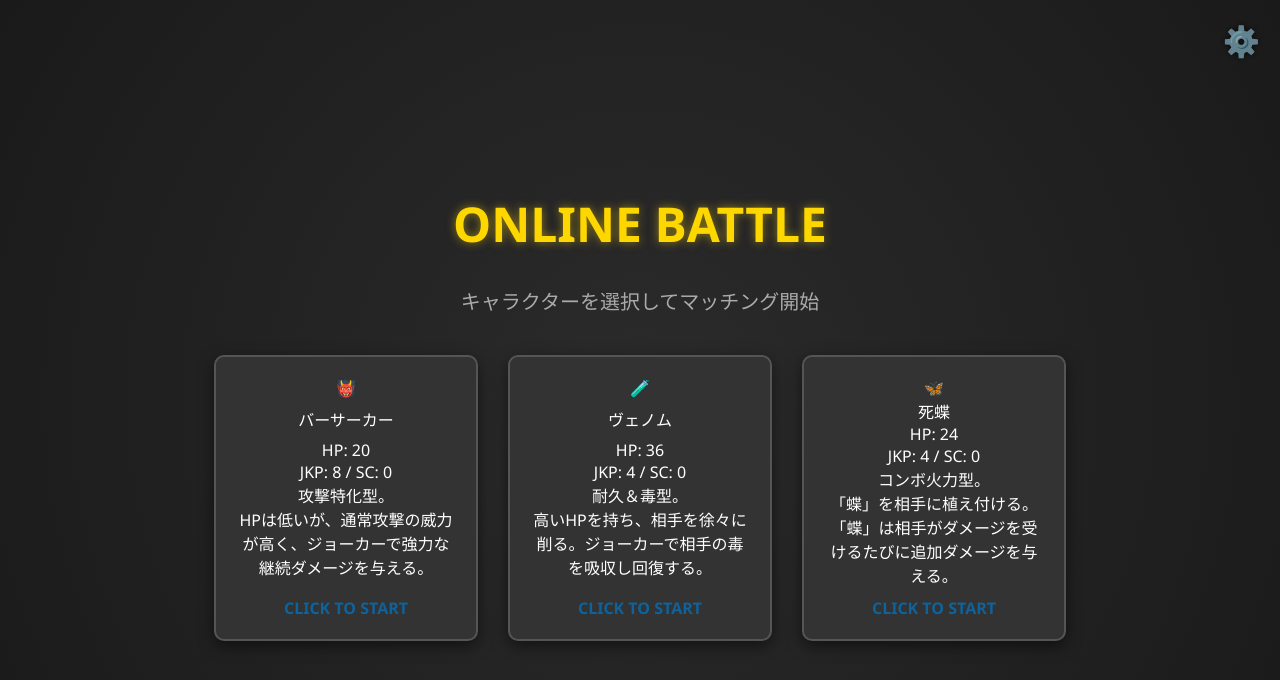
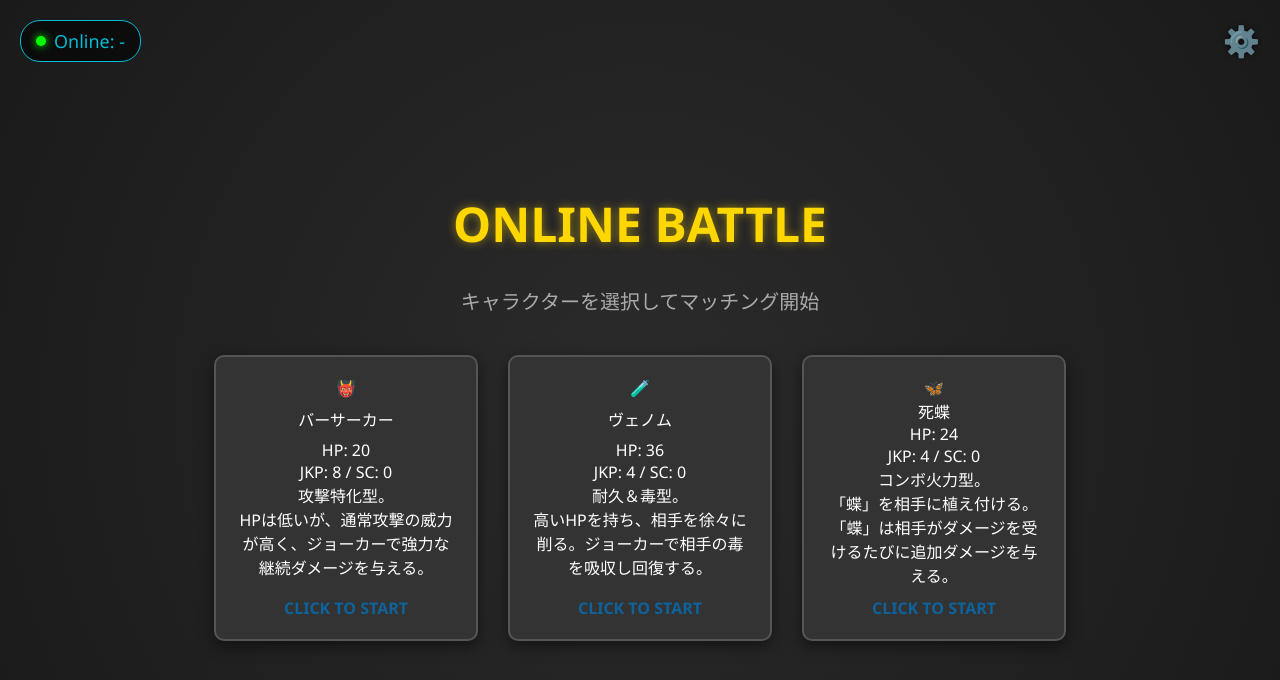
Before and after one commit to Ymtkh21020289/commandow, a website: page index.html in a window 1280 px wide. Drawn offline with nearby package versions, Linux system fonts and the light colour scheme; no server answers.

Commit message:
Update index.html

```diff
--- a/index.html
+++ b/index.html
@@ -9,12 +9,33 @@
         .active-screen { display: flex; }
 
         /* タイトル画面 */
-        #title-screen { flex-direction: column; justify-content: center; align-items: center; background: radial-gradient(circle, #2b2b2b 0%, #1a1a1a 100%); z-index: 200; }
+        #title-screen { flex-direction: column; justify-content: center; align-items: center; background: radial-gradient(circle, #2b2b2b 0%, #1a1a1a 100%); z-index: 200; position: relative; }
         h1 { font-size: 48px; margin-bottom: 10px; color: #ffd700; text-shadow: 0 0 10px rgba(255, 215, 0, 0.5); }
         p.subtitle { color: #aaa; margin-bottom: 40px; font-size: 20px; }
         #char-list { display: flex; gap: 30px; }
         .char-select-card { width: 220px; background: #333; border: 2px solid #555; border-radius: 10px; padding: 20px; cursor: pointer; transition: all 0.3s; text-align: center; box-shadow: 0 5px 15px rgba(0,0,0,0.5); display: flex; flex-direction: column; justify-content: space-between; }
         .char-select-card:hover { transform: translateY(-10px); border-color: #00bcd4; background: #3a3a3a; }
+
+        /* --- 追加: 接続人数表示 --- */
+        #online-counter {
+            position: absolute;
+            top: 20px;
+            left: 20px;
+            font-size: 18px;
+            color: #00bcd4;
+            background: rgba(0, 0, 0, 0.6);
+            padding: 8px 15px;
+            border-radius: 20px;
+            border: 1px solid #00bcd4;
+            display: flex;
+            align-items: center;
+            gap: 8px;
+        }
+        .live-indicator {
+            width: 10px; height: 10px; background-color: #00ff00; border-radius: 50%;
+            box-shadow: 0 0 8px #00ff00;
+        }
+        /* ----------------------- */
 
         /* ゲーム画面レイアウト */
         #game-area { flex: 7; display: flex; flex-direction: column; border-right: 2px solid #444; background: radial-gradient(circle at center, #2a2a2a, #1a1a1a); position: relative; }
@@ -105,6 +126,11 @@
     </div>
 
     <div id="title-screen" class="screen active-screen">
+        <div id="online-counter">
+            <div class="live-indicator"></div>
+            <span>Online: <span id="online-count-num">-</span></span>
+        </div>
+
         <h1>ONLINE BATTLE</h1>
         <p class="subtitle" id="status-msg">キャラクターを選択してマッチング開始</p>
         <div id="char-list"></div>
@@ -158,17 +184,13 @@
 // ==========================================
 // 音響管理 (BGM System)
 // ==========================================
-// ★重要★: 'bgm.mp3' というファイルをサーバーのpublicフォルダに置くか、
-// 以下のURLを有効な音楽ファイルのURL（mp3等）に書き換えてください。
-const BGM_URL = 'battle.mp3';
+const BGM_URL = 'bgm.mp3';
+const bgm = new Audio(BGM_URL);
+bgm.loop = true;
 
-const bgm = new Audio(BGM_URL);
-bgm.loop = true; // ループ再生
-
-// 初期設定のロード
 function initAudio() {
     const savedVol = localStorage.getItem('bgm_volume');
-    const vol = savedVol !== null ? parseInt(savedVol) : 30; // デフォルト30%
+    const vol = savedVol !== null ? parseInt(savedVol) : 30;
     document.getElementById('bgm-slider').value = vol;
     updateVolume(vol);
 }
@@ -185,11 +207,9 @@ function toggleSettings() {
 }
 
 function startBGM() {
-    // ブラウザの自動再生ポリシー対策のため、ユーザー操作後に呼び出す
-    bgm.play().catch(e => console.log("BGM Play Error (File not found or blocked):", e));
+    bgm.play().catch(e => console.log("BGM Play Error:", e));
 }
 
-// 初期化実行
 initAudio();
 
 // ==========================================
@@ -238,6 +258,11 @@ let myCharId = '';
 let opponentCharId = '';
 let game = null;
 let opponentMoveMailbox = {};
+
+// ★ 追加: 接続人数の更新受信 ★
+socket.on('update_count', (count) => {
+    document.getElementById('online-count-num').textContent = count;
+});
 
 // ==========================================
 // クラス定義
@@ -499,8 +524,6 @@ function initCharSelect() {
 }
 
 function joinGame(charKey) {
-    // ★ BGM開始タイミング ★
-    // ブラウザの制限により、ユーザーのアクション(Click)内で再生を開始する必要があります
     startBGM();
 
     myCharId = charKey;
```
